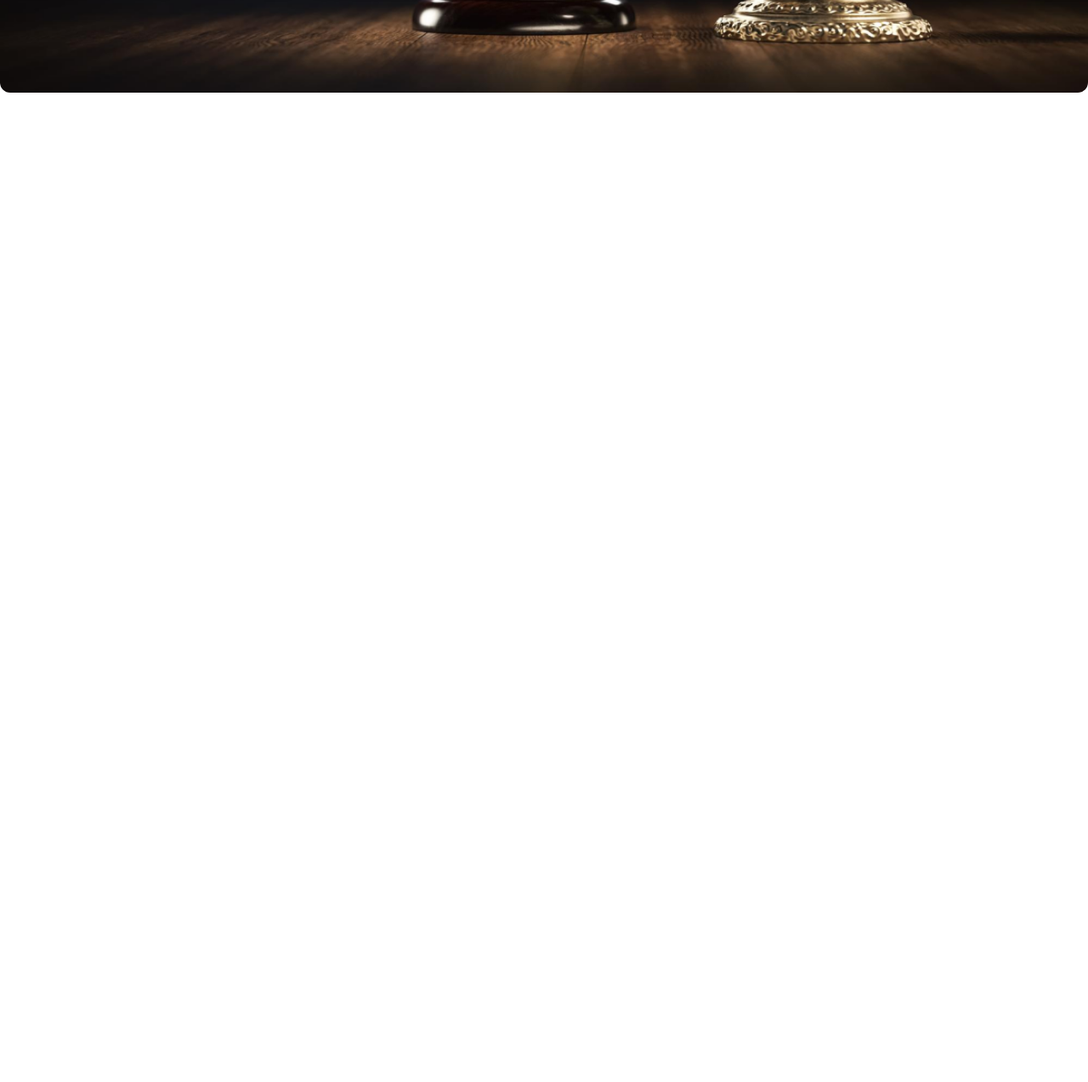
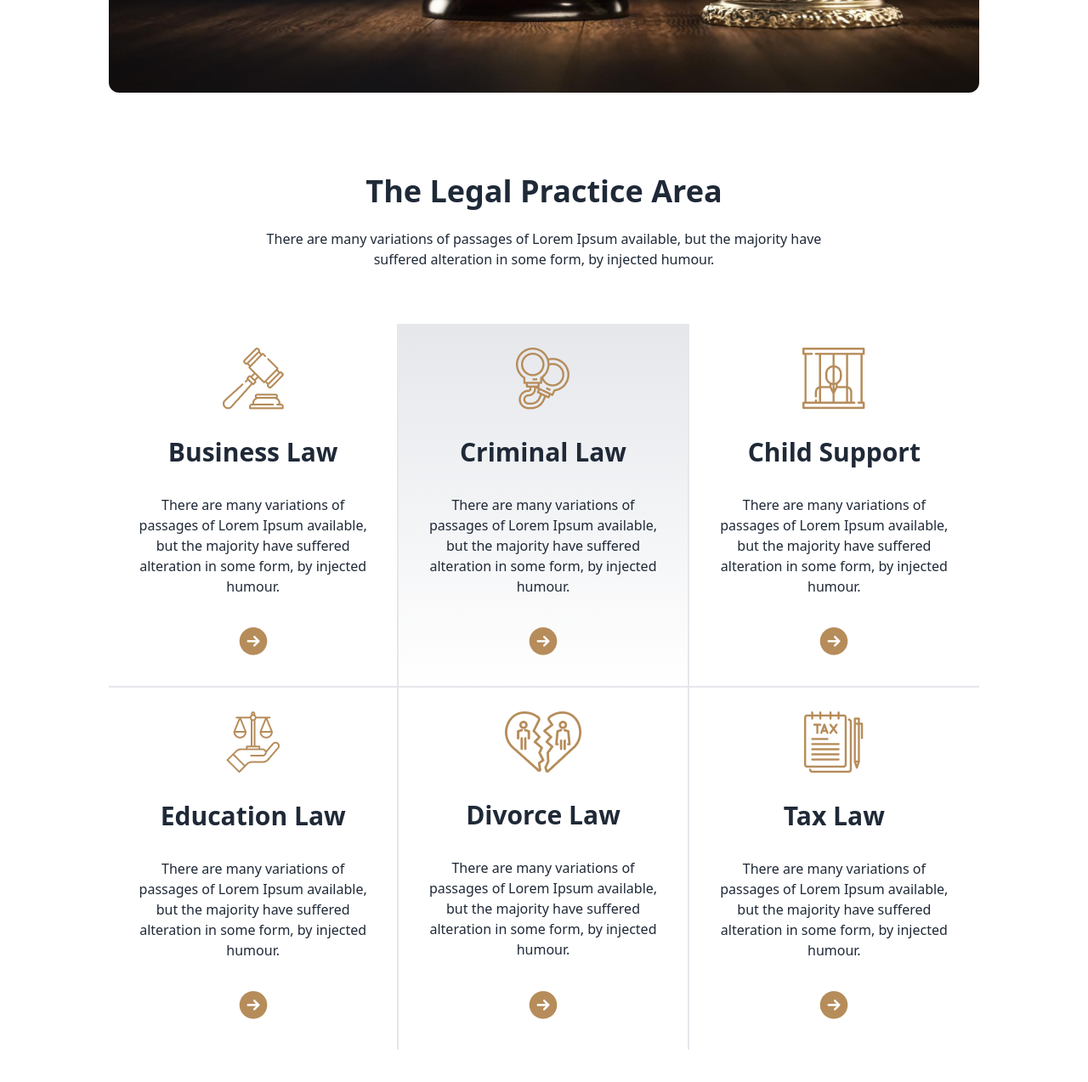
Before and after one commit to Dinobondhu-shill/legal-solution, a plain HTML site: page index.html in a window 1280 px wide. Shown: the part 599-1872 px from the top of the page at 85% size. Before the commit the page ends 804 px from the top, so only its background shows below. Drawn offline with nearby package versions, Linux system fonts and the light colour scheme.

Commit message:
practice area added

```diff
--- a/index.html
+++ b/index.html
@@ -31,11 +31,11 @@
   </style>
 </head>
 
-<body>
-  <header class="container mx-auto">
+<body class="px-32">
+  <header class="">
     <!------------------Navigation and Logo Part-------------------- -->
     <nav class="relative flex justify-between items-center pt-5 lg:pt-12 mb-12">
-      <div class="ml-5">
+      <div class="ml-5 lg:ml-0">
         <img src="images/logo2.png" alt="">
       </div>
       <div class="lg:hidden absolute md:static top-5 right-5 ">
@@ -54,7 +54,7 @@
             viewBox="0 0 512 512">
             <polygon
               points="400 145.49 366.51 112 256 222.51 145.49 112 112 145.49 222.51 256 112 366.51 145.49 400 256 289.49 366.51 400 400 366.51 289.49 256 400 145.49" />
-            </svg>
+          </svg>
 
         </label>
       </div>
@@ -91,7 +91,98 @@
     </section>
   </header>
   <main>
-
+    <section class="my-24">
+      <h2 class="text-4xl font-extrabold font-garamond text-center">The Legal Practice Area</h2>
+      <p class="font-poppins max-w-2xl text-center mx-auto pt-6 pb-16">There are many variations of passages of Lorem
+        Ipsum available, but the majority have suffered alteration in some form, by injected humour.</p>
+      <!------------------Practice Area Container--------- -->
+      <div class="grid grid-cols-3">
+        <!---------------------Practice area card 1------------------->
+        <div class="card border-r-2 border-b-2 rounded-none">
+          <figure class="px-10 pt-7">
+            <img src="images/business.png" alt="Business Law" />
+          </figure>
+          <div class="card-body items-center text-center">
+            <h2 class="card-title font-garamond text-3xl ">Business Law</h2>
+            <p class="max-w-72 py-6">There are many variations of passages of Lorem Ipsum available, but the majority
+              have suffered alteration in some form, by injected humour.</p>
+            <div class="card-actions">
+              <img src="images/Frame.png" alt="">
+            </div>
+          </div>
+        </div>
+        <!---------------------Practice area card 2------------------->
+        <div class="card border-r-2 border-b-2 rounded-none bg-gradient-to-b from-gray-200 to-transparent"">
+          <figure class=" px-10 pt-7">
+          <img src="images/criminal.png" alt="Business Law" />
+          </figure>
+          <div class="card-body items-center text-center">
+            <h2 class="card-title font-garamond text-3xl ">Criminal Law</h2>
+            <p class="max-w-72 py-6">There are many variations of passages of Lorem Ipsum available, but the majority
+              have suffered alteration in some form, by injected humour.</p>
+            <div class="card-actions">
+              <img src="images/Frame.png" alt="">
+            </div>
+          </div>
+        </div>
+        <!---------------------Practice area card 3------------------->
+        <div class="card border-b-2 rounded-none">
+          <figure class="px-10 pt-7">
+            <img src="images/child.png" alt="Business Law" />
+          </figure>
+          <div class="card-body items-center text-center">
+            <h2 class="card-title font-garamond text-3xl ">Child Support</h2>
+            <p class="max-w-72 py-6">There are many variations of passages of Lorem Ipsum available, but the majority
+              have suffered alteration in some form, by injected humour.</p>
+            <div class="card-actions">
+              <img src="images/Frame.png" alt="">
+            </div>
+          </div>
+        </div>
+        <!---------------------Practice area card 4------------------->
+        <div class="card border-r-2 rounded-none">
+          <figure class="px-10 pt-7">
+            <img src="images/education.png" alt="Business Law" />
+          </figure>
+          <div class="card-body items-center text-center">
+            <h2 class="card-title font-garamond text-3xl ">Education Law</h2>
+            <p class="max-w-72 py-6">There are many variations of passages of Lorem Ipsum available, but the majority
+              have suffered alteration in some form, by injected humour.</p>
+            <div class="card-actions">
+              <img src="images/Frame.png" alt="">
+            </div>
+          </div>
+        </div>
+        <!---------------------Practice area card 5------------------->
+        <div class="card border-r-2 rounded-none">
+          <figure class="px-10 pt-7">
+            <img src="images/divorce.png" alt="Business Law" />
+          </figure>
+          <div class="card-body items-center text-center">
+            <h2 class="card-title font-garamond text-3xl ">Divorce Law</h2>
+            <p class="max-w-72 py-6">There are many variations of passages of Lorem Ipsum available, but the majority
+              have suffered alteration in some form, by injected humour.</p>
+            <div class="card-actions">
+              <img src="images/Frame.png" alt="">
+            </div>
+          </div>
+        </div>
+        <!---------------------Practice area card 6------------------->
+        <div class="card">
+          <figure class="px-10 pt-7">
+            <img src="images/tax.png" alt="Business Law" />
+          </figure>
+          <div class="card-body items-center text-center">
+            <h2 class="card-title font-garamond text-3xl ">Tax Law</h2>
+            <p class="max-w-72 py-6">There are many variations of passages of Lorem Ipsum available, but the majority
+              have suffered alteration in some form, by injected humour.</p>
+            <div class="card-actions">
+              <img src="images/Frame.png" alt="">
+            </div>
+          </div>
+        </div>
+      </div>
+    </section>
   </main>
 
   <footer>
```
